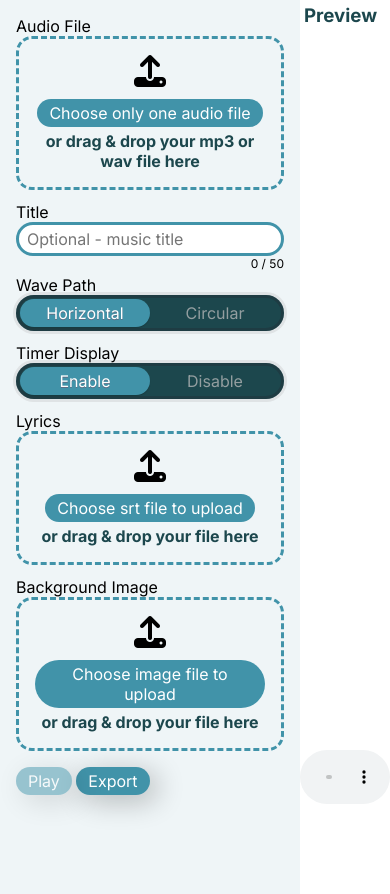
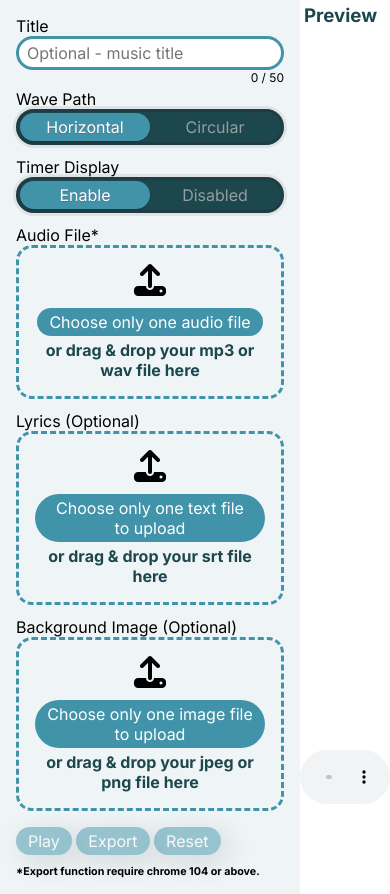
Before and after one commit to hmingji/MusicVisualizer, a PHP site: page / in a window 390 px wide. Shown: the part 55-949 px from the top of the page. Run offline with PHP 8.4, Linux system fonts and the light colour scheme; some libraries are stand-ins or nearby versions.

Commit message:
add file chip, reset button

```diff
--- a/css/style.css
+++ b/css/style.css
@@ -50,7 +50,6 @@
     flex-direction: column;
     justify-content: center;
     align-items: center;
-
     border: dashed 3px var(--boston-blue-color);
     border-radius: 1rem;
     padding: 1rem;
@@ -93,7 +92,6 @@
     position: relative;
     width: 100%;
     height: 80%;
-    /*border: solid 1px black;*/
 }
 
 #audio-visualizer-canvas {
@@ -103,8 +101,7 @@
     width: 100%;
     height: 100%;
     z-index: 2;
-    /*filter: url('#goo');
-    /*filter: blur(3px) contrast(100);*/
+    filter: url('#goo');
     /* min height or min width to be defined */
 }
 
@@ -126,14 +123,6 @@
     height: 100%;
 }
 
-#export-canvas {
-    position: absolute;
-    top: 0;
-    left: 0;
-    z-index: 4;
-    width: 100%;
-    height: 100%;
-}
 
 #audio {
     width: 100%;
@@ -185,7 +174,6 @@ input[type=radio] {
 	cursor: pointer;
 	border-radius: 4rem;
 	padding: 4px 8px;
-	/*background: #454857;*/
 	color: #bdbdbdbd;
 	font-size: 1rem;
     transition: all 100ms linear;
@@ -231,3 +219,34 @@ input[type=radio]:before {
     justify-content: right;
     margin-bottom: 4px;
 }
+
+.chip {
+    display: flex;
+    justify-content: space-between;
+    padding: 6px 12px;
+    font-size: 1rem;
+    color: white;
+    border-radius: 4rem;
+    background-color: var(--boston-blue-color);
+    width: 100%;
+    margin-bottom: 8px;
+    margin-top: 4px;
+}
+
+.closebtn {
+    color: white;
+    font-weight: bold;
+    float: right;
+    font-size: 1rem;
+    cursor: pointer;
+}
+
+.closebtn:hover {
+    color: #000;
+}
+
+h6 {
+    margin-top: 10px;
+}
+
+/* add dynamic display based on media device */
--- a/index.html
+++ b/index.html
@@ -19,16 +19,6 @@
 
         <div class="app-container">
             <div class="setting-container">
-
-                <p>Audio File</p>
-                <div class="file-dropzone audiofile">
-                    <i class="fa-solid fa-upload fa-2x"></i>
-                    <input type="file" class="file" id="audio-file" accept="audio/mp3, audio/wav" />
-                    <label for="audio-file">Choose only one audio file</label>
-                    <h3>or drag & drop your mp3 or wav file here</h3>
-                    <!-- todo: indicate the file uploaded-->
-                </div>
-
                 <p>Title</p>
                 <input class="title-input" type="text" placeholder="Optional - music title" maxlength="50">
                 <span id="wordlength-span">0 / 50</span>
@@ -42,30 +32,41 @@
                 <p>Timer Display</p>
                 <div class="radiobutton-container">
                     <input label="Enable" type="radio" name="timer" value="enable" checked>
-                    <input label="Disable" type="radio" name="timer" value="disable">
+                    <input label="Disabled" type="radio" name="timer" value="disable">
                 </div>
 
-                <p>Lyrics</p>
+                <p>Audio File*</p>
+                <div class="file-dropzone audiofile">
+                    <i class="fa-solid fa-upload fa-2x"></i>
+                    <input type="file" class="file" id="audio-file" accept="audio/mp3, audio/wav" />
+                    <label for="audio-file">Choose only one audio file</label>
+                    <h3>or drag & drop your mp3 or wav file here</h3>
+                </div>
+                <div class="chip-container"></div>
+
+                <p>Lyrics (Optional)</p>
                 <div class="file-dropzone lyricsfile">
                     <i class="fa-solid fa-upload fa-2x"></i>
                     <input type="file" class="file" id="lyrics-file" />
-                    <label for="lyrics-file">Choose srt file to upload</label>
-                    <h3>or drag & drop your file here</h3>
+                    <label for="lyrics-file">Choose only one text file to upload</label>
+                    <h3>or drag & drop your srt file here</h3>
                 </div>
+                <div class="chip-container"></div>
 
-                <!-- background image-->
-                <p>Background Image</p>
+                <p>Background Image (Optional)</p>
                 <div class="file-dropzone imagefile">
                     <i class="fa-solid fa-upload fa-2x"></i>
-                    <input type="file" class="file" id="image-file" />
-                    <label for="image-file">Choose image file to upload</label>
-                    <h3>or drag & drop your file here</h3>
+                    <input type="file" class="file" id="image-file" accept="image/jpeg, image/png"/>
+                    <label for="image-file">Choose only one image file to upload</label>
+                    <h3>or drag & drop your jpeg or png file here</h3>
                 </div>
+                <div class="chip-container"></div>
 
                 <button id="audioplay-button" disabled="true">Play</button>
-                <button id="export-button">Export</button>
-                <!-- to add pause button, reset button, download video button-->
+                <button id="export-button" disabled="true">Export</button>
+                <button id="reset-button" disabled="true">Reset</button>
 
+                <h6>*Export function require chrome 104 or above.</h5>
             </div>
 
             <div class="preview-container">
@@ -74,10 +75,9 @@
                     <canvas id="base-canvas"></canvas>
                     <canvas id="timer-canvas"></canvas>
                     <canvas id="audio-visualizer-canvas"></canvas>
-                    <canvas id="export-canvas"></canvas>
                 </div>
                 <audio id="audio" controls></audio>
-                <svg>
+                <svg style="display: none;">
                     <defs>
                         <filter id="goo">
                             <feGaussianBlur in="SourceGraphic" stdDeviation="8" result="blur" />
--- a/js/app.js
+++ b/js/app.js
@@ -1,6 +1,7 @@
 const audioFileDropzone = document.querySelector('.file-dropzone.audiofile');
 const lyricsFileDropzone = document.querySelector('.file-dropzone.lyricsfile');
 const imageFileDropzone = document.querySelector('.file-dropzone.imagefile');
+const canvasContainer = document.querySelector('.canvas-container');
 const audio = document.querySelector('#audio');
 const audioFileInput = document.querySelector('#audio-file');
 const lyricsFileInput = document.querySelector('#lyrics-file');
@@ -8,6 +9,7 @@ const imageFileInput = document.querySelector('#image-file');
 const titleInput = document.querySelector('.title-input');
 const audioPlayButton = document.querySelector('#audioplay-button');
 const exportButton = document.querySelector('#export-button');
+const resetButton = document.querySelector('#reset-button');
 const audioCtx = new AudioContext();
 const wavePathButtons = document.querySelectorAll('input[name="wavepath"]');
 const wordLengthSpan = document.getElementById('wordlength-span');
@@ -22,8 +24,6 @@ const baseCanvas = document.getElementById('base-canvas');
 const timerCanvas = document.getElementById('timer-canvas');
 /** @type {HTMLCanvasElement} */
 const audioCanvas = document.getElementById("audio-visualizer-canvas");
-/** @type {HTMLCanvasElement} */
-const exportCanvas = document.getElementById("export-canvas");
 
 audioCanvas.height = window.innerHeight;
 audioCanvas.width = window.innerWidth;
@@ -36,10 +36,6 @@ const baseCanvasCtx = baseCanvas.getContext('2d');
 timerCanvas.height = window.innerHeight;
 timerCanvas.width = window.innerWidth;
 const timerCanvasCtx = timerCanvas.getContext('2d');
-
-exportCanvas.height = window.innerHeight;
-exportCanvas.width = window.innerWidth;
-const exportCanvasCtx = exportCanvas.getContext('2d');
 
 let audioSource;
 let audioAnalyser;
@@ -61,7 +57,7 @@ audioFileDropzone.addEventListener('dragleave', (e) => {
     setActive(e.currentTarget, false);
 })
 
-audioFileDropzone.addEventListener('drop', (e) => {
+audioFileDropzone.addEventListener('drop', function(e) {
     e.preventDefault();
     setActive(e.currentTarget, false);
 
@@ -79,6 +75,11 @@ audioFileDropzone.addEventListener('drop', (e) => {
     audio.src = URL.createObjectURL(files[0]);
     audio.load();
     audioPlayButton.disabled = false;
+    exportButton.disabled = false;
+    resetButton.disabled = false;
+
+    this.style.display = 'none';
+    displayFileChip(files[0], this.nextElementSibling, "audio");
 })
 
 lyricsFileDropzone.addEventListener('dragenter', (e) => {
@@ -96,7 +97,7 @@ lyricsFileDropzone.addEventListener('dragleave', (e) => {
     setActive(e.currentTarget, false);
 })
 
-lyricsFileDropzone.addEventListener('drop', (e) => {
+lyricsFileDropzone.addEventListener('drop', function(e) {
     e.preventDefault();
     setActive(e.currentTarget, false);
 
@@ -112,6 +113,9 @@ lyricsFileDropzone.addEventListener('drop', (e) => {
     }).catch((error) => {
         console.log(error);
     });
+
+    this.style.display = 'none';
+    displayFileChip(files[0], this.nextElementSibling, "lyrics");
 })
 
 imageFileDropzone.addEventListener('dragenter', (e) => {
@@ -129,14 +133,14 @@ imageFileDropzone.addEventListener('dragleave', (e) => {
     setActive(e.currentTarget, false);
 })
 
-imageFileDropzone.addEventListener('drop', (e) => {
+imageFileDropzone.addEventListener('drop', function(e) {
     e.preventDefault();
     setActive(e.currentTarget, false);
 
     const { files } = e.dataTransfer;
 
     if (isMultipleFiles(files)) {
-        return alert("Only one audio file to be uploaded.");
+        return alert("Only one image file to be uploaded.");
     }
 
     if (!isCorrectFileType(files, ["image/jpeg", "image/png"])){
@@ -144,6 +148,9 @@ imageFileDropzone.addEventListener('drop', (e) => {
     }
 
     image.src = URL.createObjectURL(files[0]);
+
+    this.style.display = 'none';
+    displayFileChip(files[0], this.nextElementSibling, "image");
 })
 
 function isMultipleFiles(files) {
@@ -153,7 +160,6 @@ function isMultipleFiles(files) {
 
 function isCorrectFileType(files, filetypes) {
     return [...files].every((file) => {
-        console.log(file);
         for (const filetype of filetypes) {
             if (file.type === filetype) return true;
         }
@@ -161,7 +167,7 @@ function isCorrectFileType(files, filetypes) {
     });
 }
 
-audioFileInput.addEventListener('change', (e) => {
+audioFileInput.addEventListener('change', function(e) {
     const { files } = e.target;
 
     if (isMultipleFiles(files)) {
@@ -176,9 +182,15 @@ audioFileInput.addEventListener('change', (e) => {
     audio.src = URL.createObjectURL(files[0]);
     audio.load();
     audioPlayButton.disabled = false;
+    exportButton.disabled = false;
+    resetButton.disabled = false;
+
+    this.parentElement.style.display = 'none';
+    displayFileChip(files[0], this.parentElement.nextElementSibling, "audio");
+    this.value = '';
 })
 
-lyricsFileInput.addEventListener('change', (e) => {
+lyricsFileInput.addEventListener('change', function(e) {
     const { files } = e.target;
 
     if (isMultipleFiles(files)) {
@@ -191,8 +203,29 @@ lyricsFileInput.addEventListener('change', (e) => {
     }).catch((error) => {
         console.log(error);
     });
+
+    this.parentElement.style.display = 'none';
+    displayFileChip(files[0], this.parentElement.nextElementSibling, "lyrics");
+    this.value = '';
 })
 
+imageFileInput.addEventListener('change', function(e) {
+    const { files } = e.target;
+
+    if (isMultipleFiles(files)) {
+        return alert("Only one image file to be uploaded.");
+    }
+
+    if (!isCorrectFileType(files, ["image/jpeg", "image/png"])){
+        return alert("File type uploaded is not correct.")
+    }
+
+    image.src = URL.createObjectURL(files[0]);
+
+    this.parentElement.style.display = 'none';
+    displayFileChip(files[0], this.parentElement.nextElementSibling, "image");
+    this.value = '';
+})
 
 document.addEventListener('dragover', (e) => e.preventDefault());
 document.addEventListener('drop', (e) => e.preventDefault());
@@ -211,6 +244,11 @@ for (const timerButton of timerButtons) {
     })
 }
 
+audio.addEventListener('ended', (e) => {
+    isRunning = false;
+    return;
+})
+
 titleInput.addEventListener('input', function(event) {
     wordLengthSpan.textContent = `${this.value.length} / 50`;
     return;
@@ -228,6 +266,8 @@ audioPlayButton.addEventListener('click', (e) => {
     isRunning = !isRunning;
     audioCtx.resume();
     audio.play();
+    //todo: auto scroll to preview session if scrollable
+
     if (!audioSource) audioSource = audioCtx.createMediaElementSource(audio);
     audioAnalyser = audioCtx.createAnalyser();
     audioSource.connect(audioAnalyser);
@@ -368,10 +408,9 @@ audioPlayButton.addEventListener('click', (e) => {
     return;
 })
 
-function record(canvas, time) {
+function record(stream, time) {
     var recordedChunks = [];
     return new Promise(function (res, rej) {
-        var stream = canvas.captureStream(25 /*fps*/);
         mediaRecorder = new MediaRecorder(stream, {
             mimeType: "video/webm; codecs=vp9"
         });
@@ -381,11 +420,10 @@ function record(canvas, time) {
 
         mediaRecorder.ondataavailable = function (event) {
             recordedChunks.push(event.data);
-             // after stop `dataavilable` event run one more time
-            if (mediaRecorder.state === 'recording') {
+
+            if (!isRunning) {
                 mediaRecorder.stop();
             }
-
         }
 
         mediaRecorder.onstop = function (event) {
@@ -396,29 +434,91 @@ function record(canvas, time) {
     })
 }
 
-exportButton.addEventListener('click', (e) => {
-    //to start the play procedure, need to be optimized afterwards
+exportButton.addEventListener('click', async (e) => {
+    if (!("CropTarget" in self && "fromElement" in CropTarget)) {
+        return alert("Export is not supported by current browser used. Please use chrome 104 or above.");
+    }
+    const cropTarget = await CropTarget.fromElement(canvasContainer);
+
+    //auto rewind the audio back to starting point
+    //disable all control on the webpage
+    const stream = await navigator.mediaDevices.getDisplayMedia({
+        preferCurrentTab: true,
+        audio: true,
+        video: true
+    });
+
+    const [videoTrack] = stream.getVideoTracks();
+    await videoTrack.cropTo(cropTarget);
     audioPlayButton.click();
+    const mediaStreamAudioDestinationNode = new MediaStreamAudioDestinationNode(audioCtx);
+    stream.addTrack(mediaStreamAudioDestinationNode.stream.getAudioTracks()[0]);
 
-    function exportCanvasAnimate() {
-        exportCanvasCtx.clearRect(0, 0, exportCanvas.width, exportCanvas.height);
-        if(!isRunning) return;
+    const recording = record(stream, 10000);
 
-        exportCanvasCtx.drawImage(baseCanvas, 0, 0);
-        exportCanvasCtx.drawImage(audioCanvas, 0, 0);
-        exportCanvasCtx.drawImage(timerCanvas, 0, 0);
-
-        requestAnimationFrame(exportCanvasAnimate);
-    }
-
-    exportCanvasAnimate();
-
-    const recording = record(exportCanvas, 10000);
     let link$ = document.createElement('a');
-    link$.setAtribute('download','recordingVideo');
+    link$.setAttribute('download','music_visual');
     recording.then(url => {
         link$.setAttribute('href', url);
         link$.click();
     })
 
+    //enable all control on the webpage
 })
+
+function displayFileChip(file, displayElement, fileType) {
+    const div = document.createElement('div');
+    div.classList.add('chip');
+    div.innerHTML = `
+        <div style="display: flex; align-items: center;">
+            <i class="fa-solid fa-file"></i>
+            <p style="padding-left: 4px">${truncate(file.name, 15)}</p>
+        </div>
+        <span class="closebtn ${fileType}">&times;</span>
+    `;
+
+    displayElement.appendChild(div);
+
+    const spanElement = document.querySelector(`.closebtn.${fileType}`);
+    spanElement.addEventListener('click', function() {
+        this.parentElement.parentElement.previousElementSibling.style.display = 'flex';
+        const elementToRemove = this.parentElement;
+        elementToRemove.parentElement.removeChild(elementToRemove);
+        removeFile(fileType);
+    })
+}
+
+function removeFile(fileType) {
+    switch (fileType) {
+        case "audio":
+            if (audio.src) URL.revokeObjectURL(audio.src);
+            audio.src = '';
+            audioPlayButton.disabled = true;
+            exportButton.disabled = true;
+            resetButton.disabled = true;
+            break;
+        case "image":
+            if (image.src) URL.revokeObjectURL(image.src);
+            image.src = '';
+            break;
+        case "lyrics":
+            subtitleObjs = [];
+            break;
+        default:
+            break;
+    }
+}
+
+function truncate(str, n){
+    const strArr = str.split('.');
+    return (str.length > n) ? str.slice(0, n-1) + '&hellip;' + strArr[strArr.length - 1] : str;
+};
+
+resetButton.addEventListener('click', function(e) {
+    const chipElements = document.querySelectorAll(".chip");
+    const fileDropElements = document.querySelectorAll(".file-dropzone");
+
+    ["audio", "image", "lyrics"].forEach((item) => removeFile(item));
+    chipElements.forEach((item) => item.parentElement.removeChild(item));
+    fileDropElements.forEach((item) => item.style.display = 'flex');
+})
```
